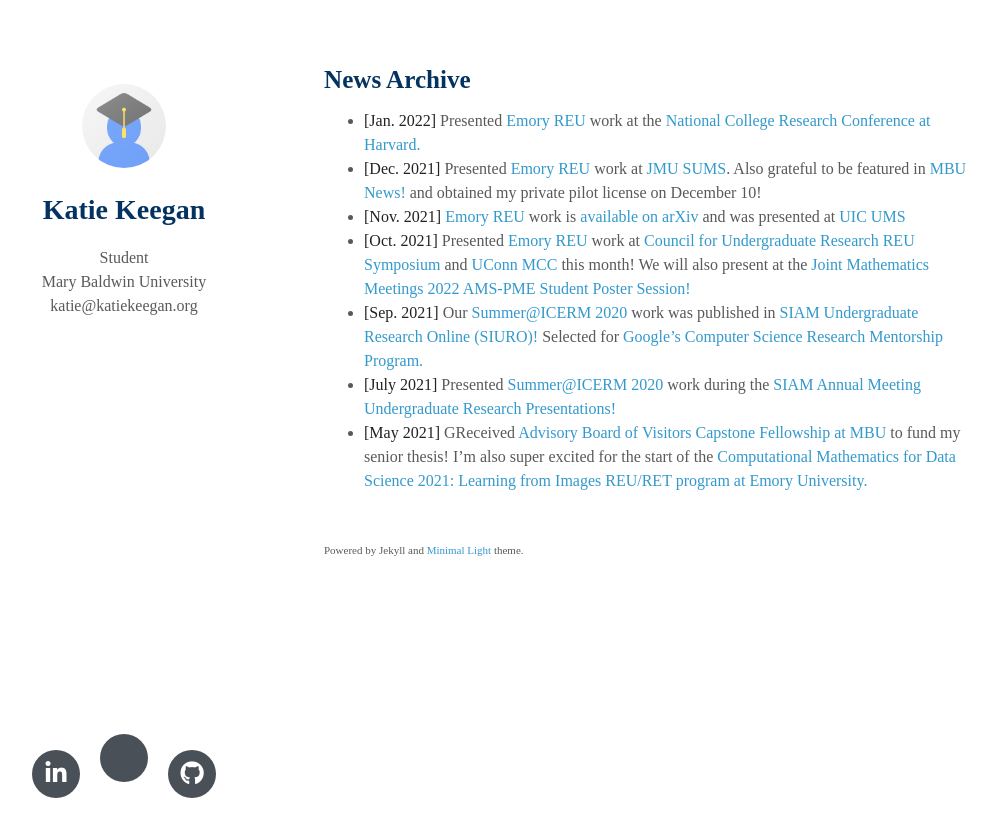
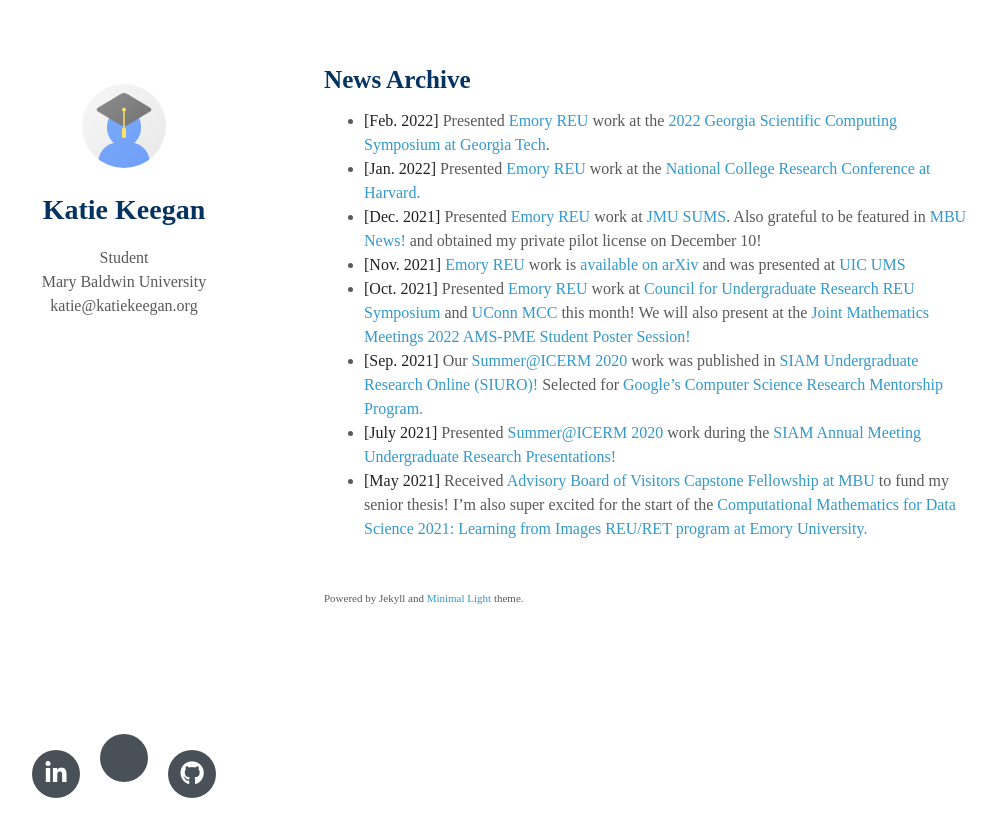
Before and after one commit to katiekeegan/katiekeegan, a Jekyll site: the page built from news.md, in a window 1280 px wide. Shown: the top 837 px of the page, without its empty margins (146-1142 px from the left). Built offline with Jekyll 4.4.1, drawn with Linux system fonts in a browser that asks for light colours; nearby versions of some CDN libraries; a style sheet for code colours, icons or effects is not loaded; our own code applies the rules of GitHub Pages for plain Markdown files.

Commit message:
Update news.md

```diff
--- a/news.md
+++ b/news.md
@@ -4,10 +4,11 @@ layout: homepage
 
 ## News Archive
 
+- **[Feb. 2022]**  Presented [Emory REU](http://www.mathcs.emory.edu/site/scicomp/REURET/) work at the [2022 Georgia Scientific Computing Symposium at Georgia Tech](https://comp-physics.group/GSCS22/).
 - **[Jan. 2022]** Presented [Emory REU](http://www.mathcs.emory.edu/site/scicomp/REURET/) work at the [National College Research Conference at Harvard.](https://www.hcura.org/about-ncrc)
 - **[Dec. 2021]** Presented [Emory REU](http://www.mathcs.emory.edu/site/scicomp/REURET/) work at [JMU SUMS](https://www.jmu.edu/mathstat/sums/index.shtml). Also grateful to be featured in [MBU News!](https://marybaldwin.edu/news/2021/12/17/program-for-the-exceptionally-gifted-standout-katie-keegan-22-wins-national-attention/) and obtained my private pilot license on December 10!
 - **[Nov. 2021]** [Emory REU](http://www.mathcs.emory.edu/site/scicomp/REURET/) work is [available on arXiv](https://arxiv.org/abs/2111.00587) and was presented at [UIC UMS](https://homepages.math.uic.edu/ums/)
 - **[Oct. 2021]** Presented [Emory REU](http://www.mathcs.emory.edu/site/scicomp/REURET/) work at [Council for Undergraduate Research REU Symposium](https://www.cur.org/what/events/students/reu/reu_symposium_2021/) and [UConn MCC](https://mcc.math.uconn.edu/abstracts/) this month! We will also present at the [Joint Mathematics Meetings 2022 AMS-PME Student Poster Session!](https://www.jointmathematicsmeetings.org/meetings/national/jmm2022/2268_posters)
 - **[Sep. 2021]** Our [Summer@ICERM 2020](https://icerm.brown.edu/summerug/2020/) work was published in [SIAM Undergraduate Research Online (SIURO)!](https://www.siam.org/Portals/0/Documents/S141166PDF.pdf?ver=2021-09-23-070730-093) Selected for [Google's Computer Science Research Mentorship Program.](https://research.google/outreach/csrmp/)
 - **[July 2021]** Presented [Summer@ICERM 2020](https://icerm.brown.edu/summerug/2020/) work during the [SIAM Annual Meeting Undergraduate Research Presentations!](https://meetings.siam.org/sess/dsp_programsess.cfm?SESSIONCODE=72454&_ga=2.67741394.2145847893.1636412397-1332685511.1599444745)
-- **[May 2021]** GReceived [Advisory Board of Visitors Capstone Fellowship at MBU](https://marybaldwin.edu/news/2021/05/10/capstone-festival-celebrates-the-research-process/) to fund my senior thesis! I'm also super excited for the start of the [Computational Mathematics for Data Science 2021: Learning from Images REU/RET program at Emory University.](http://www.mathcs.emory.edu/site/scicomp/REURET/)
+- **[May 2021]** Received [Advisory Board of Visitors Capstone Fellowship at MBU](https://marybaldwin.edu/news/2021/05/10/capstone-festival-celebrates-the-research-process/) to fund my senior thesis! I'm also super excited for the start of the [Computational Mathematics for Data Science 2021: Learning from Images REU/RET program at Emory University.](http://www.mathcs.emory.edu/site/scicomp/REURET/)
```
